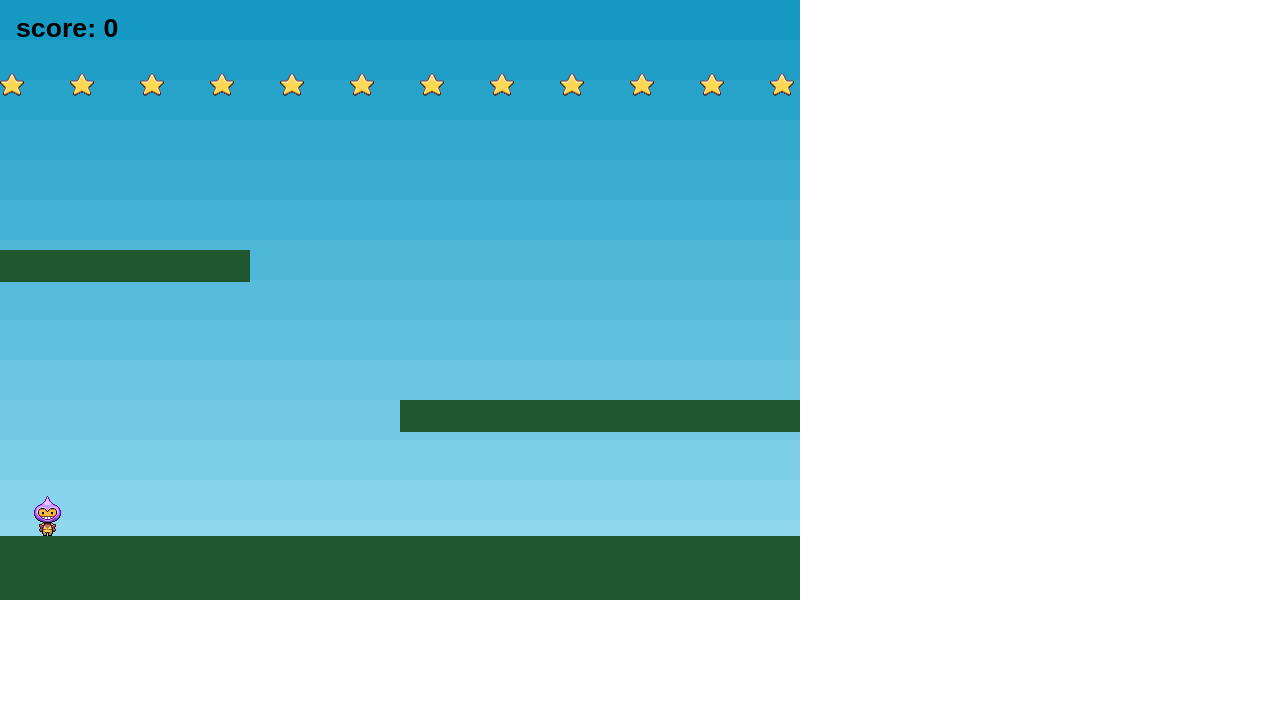
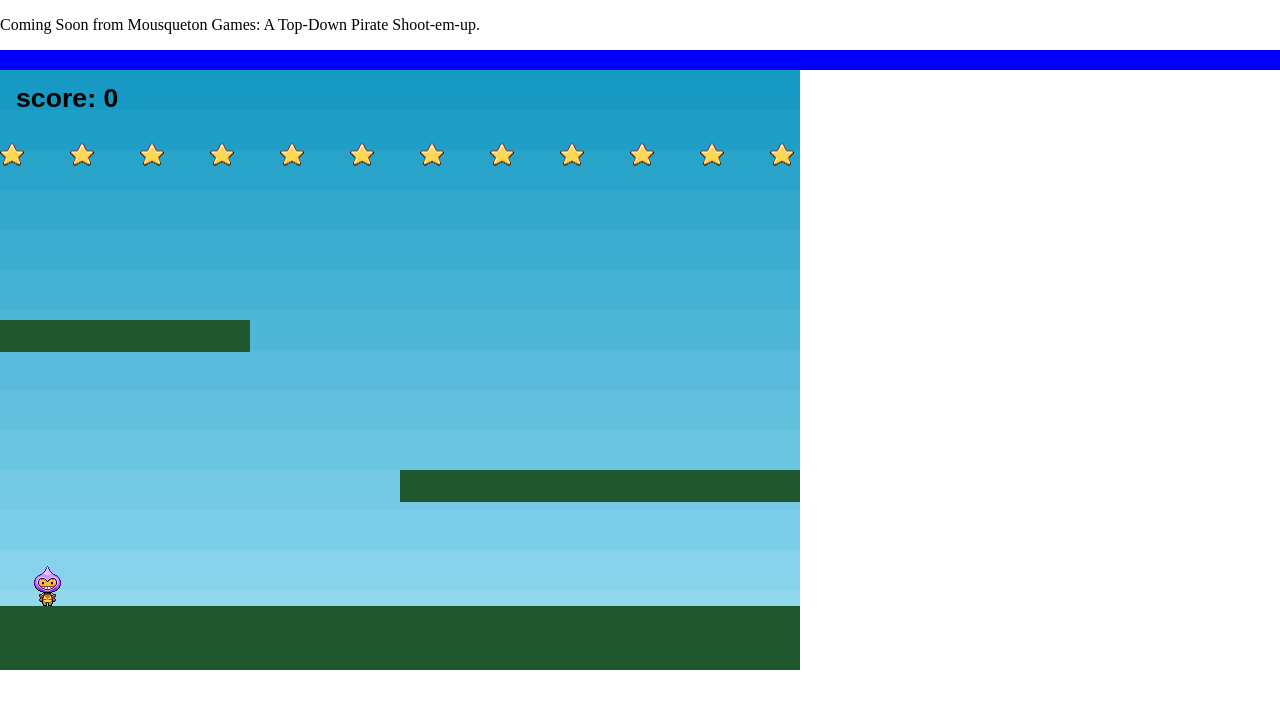
Before and after one commit to thistleBgood/mousqueton, a plain HTML site: page index.html in a window 1280 px wide. Drawn offline with Linux system fonts and the light colour scheme; animation ran at ten frames a second.

Commit message:
Added coming soon paragraph
Also added basic style

```diff
--- a/index.html
+++ b/index.html
@@ -12,6 +12,12 @@
 </head>
 <body>
 
+
+  <p>
+    Coming Soon from Mousqueton Games: A Top-Down Pirate Shoot-em-up.
+  </p>
+
+  <div id="game-content">
 <script type="text/javascript">
 
 var game = new Phaser.Game(800, 600, Phaser.AUTO, '', { preload: preload, create: create, update: update });
@@ -148,6 +154,14 @@ function collectStar (player, star) {
 }
 
 </script>
-
+</div>
 </body>
 </html>
+
+
+
+<style type="text/css">
+  div {
+    border: 10px solid blue;
+  }
+</style>
```
